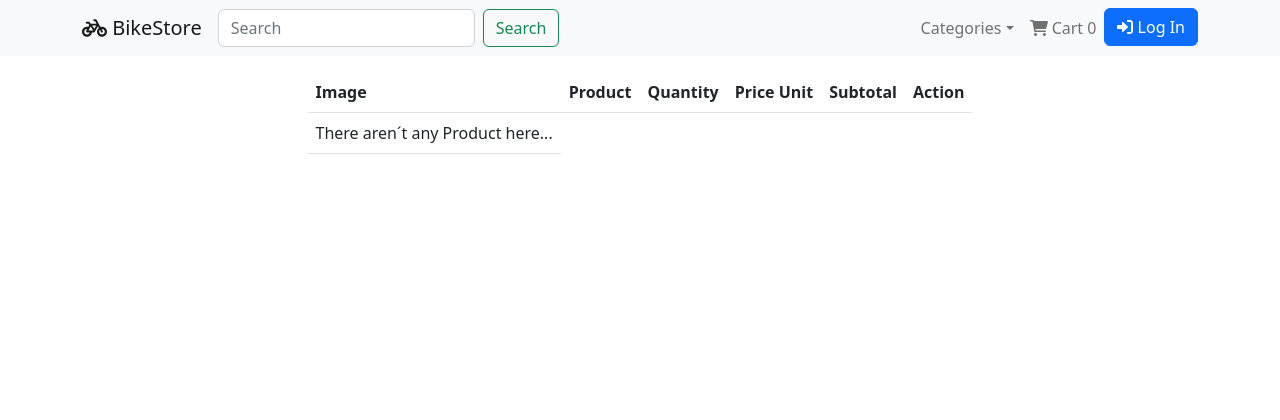
After one commit to AugustP748/BikeStoreDjango, a Django app: page /carts/items-cart/ in a window 1280 px wide. The commit adds this page. Shown: the top 420 px of the page. Run offline with Django 4.2, Linux system fonts and the light colour scheme; some libraries are stand-ins or nearby versions.

Commit message:
Improves in Cart App, Add,Delete,Substrat and crear functions carts, view items and total cart

```diff
--- /dev/null
+++ b/StoreWeb/Cart/context_processor.py
@@ -0,0 +1,9 @@
+
+
+def Total_cart(request):
+    total:int = 0
+    if request.user.is_authenticated:
+        if request.session["cart"]:
+            for key,value in request.session["cart"].items():
+                total = total + float(value["subtotal"])
+    return {"total_cart":total}
--- /dev/null
+++ b/StoreWeb/Cart/templates/itemsCart.html
@@ -0,0 +1,52 @@
+{% extends 'base/base.html' %}
+
+{% block title %}Cart{% endblock %}
+
+
+{%block content %}
+
+<div class="d-flex justify-content-center align-items-center">
+
+    <div class="table-responsive">
+        <table class="table ">
+            <thead>
+                <tr>
+                    <th scope="col">Image</th>
+                    <th scope="col">Product</th>
+                    <th scope="col">Quantity</th>
+                    <th scope="col">Price Unit</th>
+                    <th scope="col">Subtotal</th>
+                    <th scope="col">Action</th>
+                </tr>
+            </thead>
+            <tbody>
+                {% if request.session.cart.items %}
+                    {% for key,value in request.session.cart.items %}
+                        <tr class="">
+                            <td style="width: 50px;">{{value.images_product.url}}</td>
+                            <td>{{value.product_name}}</td>
+                            <td>{{value.quantity}}</td>
+                            <td>{{value.price}}</td>
+                            <td>{{value.subtotal}}</td>
+                            <td>
+                                <a class="btn btn-success">+</a>
+                                <a class="btn btn-danger">-</a>
+                            </td>
+
+                        </tr>
+                    {% endfor %}
+                {% else %}
+                <tr class="">
+                    <td>There aren´t any Product here...</td>
+                </tr>
+                {% endif %}
+            </tbody>
+        </table>
+    </div>
+
+
+
+</div>
+
+
+{% endblock %}
--- /dev/null
+++ b/StoreWeb/Cart/urls.py
@@ -0,0 +1,13 @@
+from django.urls import path
+from django.conf.urls.static import static
+from django.conf import settings
+from . import views
+
+app_name="Carts"
+urlpatterns = [
+    path('add/<int:product_id>',views.add_product,name="add_cart"),
+    path('delete/<int:product_id>',views.delete_product,name="delete_cart"),
+    path('substract/<int:product_id>',views.substrat_product,name="substract_cart"),
+    path('clear-cart/',views.clear_card,name="clear_cart"),
+    path('items-cart/',views.items_cart,name="items_cart"),
+] + static(settings.MEDIA_URL, document_root=settings.MEDIA_ROOT)
--- a/StoreWeb/Cart/views.py
+++ b/StoreWeb/Cart/views.py
@@ -1,3 +1,30 @@
-from django.shortcuts import render
+from django.shortcuts import redirect,render
+from Products.models import Product
+from .cart import Cart
 
 # Create your views here.
+def add_product(request,product_id):
+    cart = Cart(request)
+    product = Product.objects.get(id=product_id)
+    cart.Add_to_cart(product)
+    return redirect("Main:home")
+
+def delete_product(request,product_id):
+    cart = Cart(request)
+    product = Product.objects.get(id=product_id)
+    cart.Delete_item(product)
+    return redirect("Main:home")
+
+def substrat_product(request,product_id):
+    cart = Cart(request)
+    product = Product.objects.get(id=product_id)
+    cart.Subtract_units(product)
+    return redirect("Main:home")
+
+def clear_card(request):
+    cart = Cart(request)
+    cart.Clear_cart()
+    return redirect("Main:home")
+
+def items_cart(request):
+    return render(request,'itemsCart.html')
--- a/StoreWeb/Main/static/css/style.css
+++ b/StoreWeb/Main/static/css/style.css
@@ -18,7 +18,7 @@ body{
 }
 
 .card-products .card-body{
-    height: 200px;
+    height: 180px;
     width: auto;
 }
 
--- a/StoreWeb/Main/templates/base/navbar.html
+++ b/StoreWeb/Main/templates/base/navbar.html
@@ -26,7 +26,9 @@
                 </div>
             </li>
               <li class="nav-item">
-                  <a class="nav-link" href="#"><i class="fa-solid fa-cart-shopping"></i> Cart</a>
+                  <a class="nav-link" href="{% url 'Carts:items_cart' %}">
+                    <i class="fa-solid fa-cart-shopping"></i> Cart {{total_cart}}
+                </a>
               </li>
 
               <li class="nav-item dropdown">
--- a/StoreWeb/Main/templates/home.html
+++ b/StoreWeb/Main/templates/home.html
@@ -17,8 +17,10 @@
                                 <h6 class="card-title">{{prod.name_product}}</h6>
                                 <p class="card-subtitle">{{prod.category}}</p>
                                 <p class="card-text">Model: {{prod.model_year}}</p>
-                                <p class="card-text price-product">
+                                <p class="card-text price-product text-center">
                                     $ {{prod.price}}</p>
+                                </div>
+                            <div class="card-footer">
                                 <a class="btn btn-success w-100"><i class="fa-solid fa-cart-shopping"></i> Buy</a>
                             </div>
                         </div>
--- a/StoreWeb/Products/templates/products/Productdetail.html
+++ b/StoreWeb/Products/templates/products/Productdetail.html
@@ -29,7 +29,7 @@
                     <button class="btn btn-success"><i class="fa-solid fa-tag"></i> Buy</button>
 
 
-                    <button class="btn btn-warning"><i class="fa-solid fa-cart-shopping"></i> Add to Cart</button>
+                    <a class="btn btn-warning" href="{% url 'Carts:add_cart' object.id %}"><i class="fa-solid fa-cart-shopping"></i> Add to Cart</a>
 
 
             </div>
--- a/StoreWeb/StoreWeb/settings.py
+++ b/StoreWeb/StoreWeb/settings.py
@@ -64,6 +64,7 @@ TEMPLATES = [
                 'django.template.context_processors.request',
                 'django.contrib.auth.context_processors.auth',
                 'django.contrib.messages.context_processors.messages',
+                'Cart.context_processor.Total_cart',
             ],
         },
     },
--- a/StoreWeb/StoreWeb/urls.py
+++ b/StoreWeb/StoreWeb/urls.py
@@ -23,4 +23,5 @@ urlpatterns = [
     path('',include('Main.urls'),name="Main"),
     path("accounts/", include("Login.urls")),
     path("Products/", include("Products.urls")),
+    path("carts/", include("Cart.urls")),
 ]
```
Also changed, not shown: StoreWeb/Cart/cart.py (added, +52 -0 lines).
